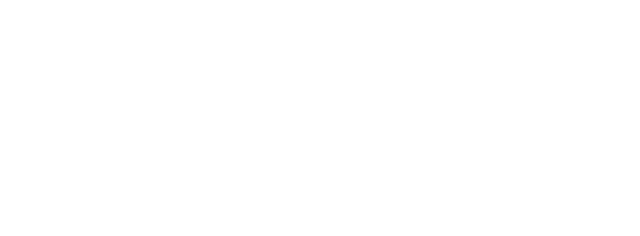
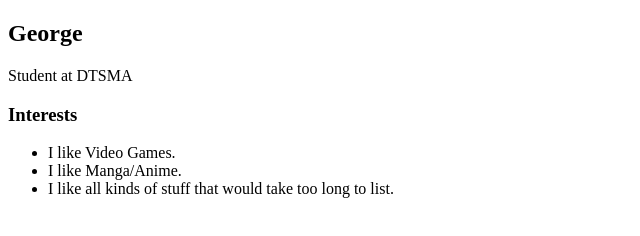
Before and after one commit to GeorgeIsHim/GeorgeIsHim.github.io, a plain HTML site: page index.html in a window 1280 px wide. Shown: the whole page, without its empty margins (0-640 px from the left). Drawn offline with Linux system fonts and the light colour scheme.

Commit message:
add index.html and css files

```diff
--- a/index.html
+++ b/index.html
@@ -1,4 +1,4 @@
-<!DOCTYPE HTML>
+<!DOCTYPE html>
 <html>
   <head>
     <title>GEORGE'S AWESOME WEBSITE</title>
@@ -6,12 +6,30 @@
 
   <body>
     <div>
-    <nav>
-
-    </nav>
+      <nav></nav>
 
       <main>
+        <!--Sidebar section-->
+        <div>
 
+
+        </div>
+
+        <!--Content section-->
+        <div>
+        <h2>George</h2>
+        <p>Student at DTSMA</p>
+
+        <!--Interests section-->
+        <div>
+            <h3>Interests</h3>
+            <ul>
+                <li>I like Video Games.</li>
+                <li>I like Manga/Anime.</li>
+                <li>I like all kinds of stuff that would take too long to list.</li>
+            </ul>
+        </div>
+        </div>
       </main>
     </div>
   </body>
```
Lines whose indentation alone changed are shown as unchanged.
